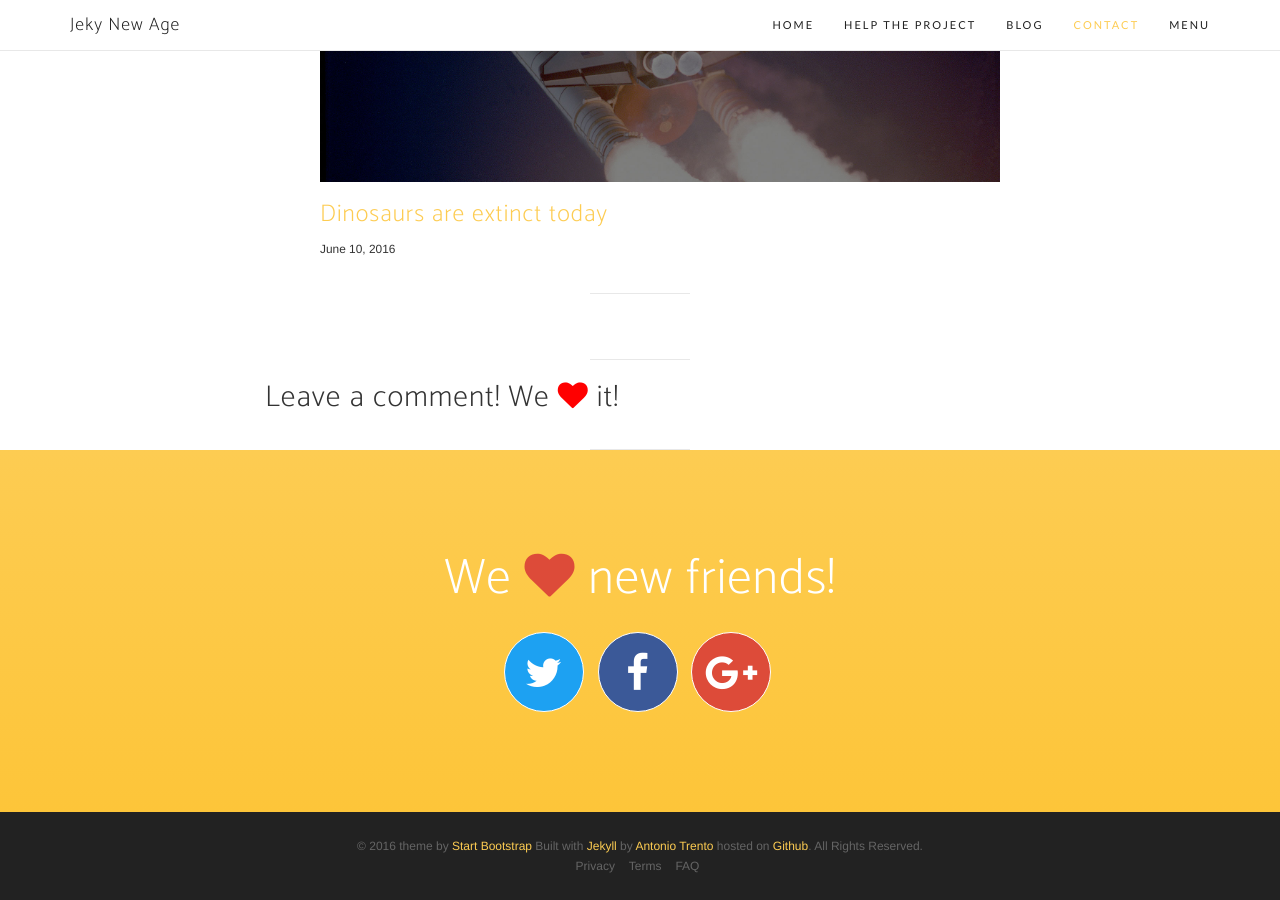
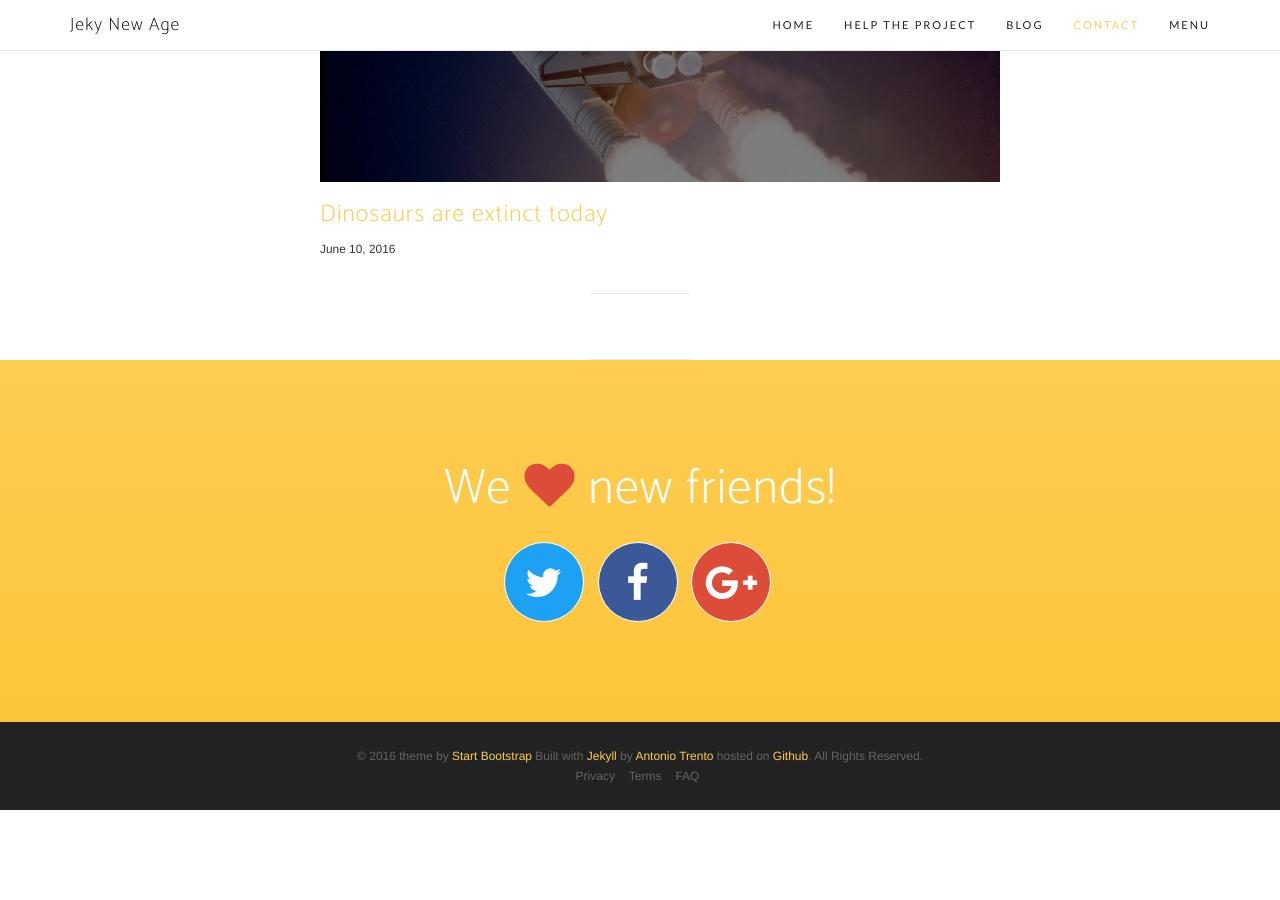
Before and after one commit to jekynewage/jekynewage.github.io, a Jekyll site: the page built from blog.html, in a window 1280 px wide and 900 px high, scrolled down 2915 px. Built offline with Jekyll 4.4.1, drawn with Linux system fonts in a browser that asks for light colours; nearby versions of some CDN libraries; some web fonts are replaced; comment, search, counter and statistics services are not loaded; after the commit the page ends 3725 px from its top, so only the background shows below that; part of the change alters nothing that is shown.

```diff
--- a/_config.yml
+++ b/_config.yml
@@ -7,13 +7,13 @@ baseurl: "" # the subpath of your site, e.g. /blog/ (If you use organization lea
 url: "https://jekynewage.github.io" # the base hostname & protocol for your site
 
 #Google Ad Words Data from scripts code (using Google responsive options) and ad client
-data-ad-slot: 2973388149
-data-ad-client: ca-pub-9204963049240271
-google_ad_client: ca-pub-9204963049240271
+data-ad-slot:
+data-ad-client:
+google_ad_client:
 
-google_analytics: "UA-86331249-1"
-addthis_id: ra-5644da281510c62f
-disqus_account: jeky-new-age
+google_analytics:
+addthis_id:
+disqus_account:
 
 # Social networks usernames (many more available: flickr, dribbble, pinterest, instagram, tumblr, linkedin, etc.) see all icon at fontawesome.io
 social:
```
